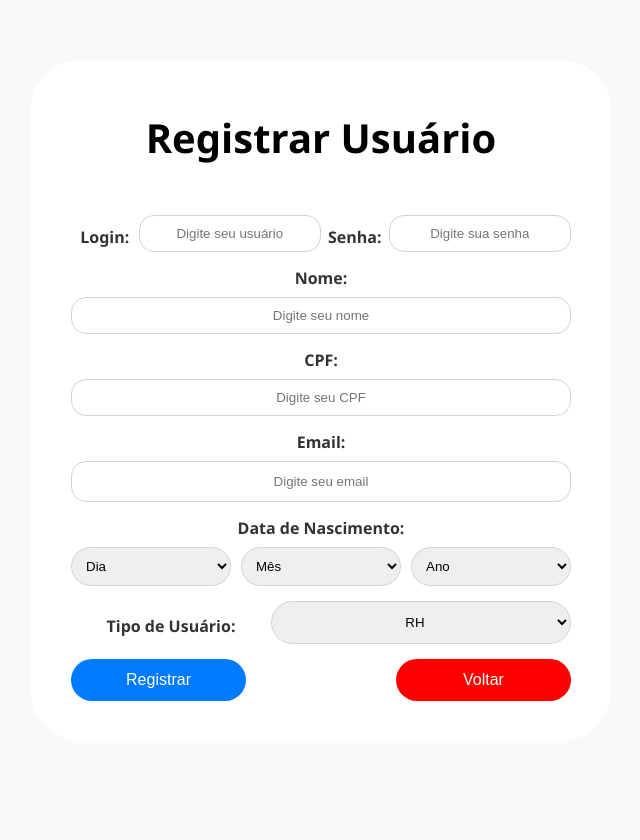
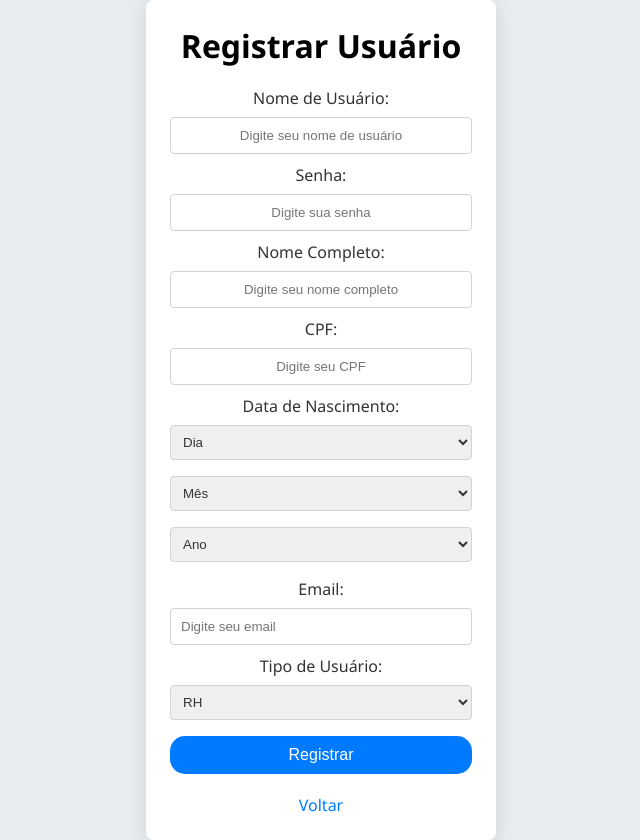
Before and after one commit to lKiMl0213/Empresa, a Flask app: template templates/register.html in a window 1280 px wide. Shown: the whole page, without its empty margins (319-959 px from the left). Before the commit the page ends 701 px from the top, so only its background shows below. Run offline with Flask 3, Linux system fonts and the light colour scheme; the template is opened without the code that fills it, so the values that code supplies are empty; some libraries are stand-ins or nearby versions.

Commit message:
still broken inside

```diff
--- a/app.py
+++ b/app.py
@@ -1,45 +1,52 @@
-from flask import Flask, render_template
+from flask import Flask, render_template, request, redirect, jsonify
 from flask_mysqldb import MySQL
 from user_management import user_management_bp
 from estoque import estoque_bp
+from dotenv import load_dotenv
+from passlib.hash import scrypt
+import os
+
+load_dotenv()
 
 app = Flask(__name__)
-app.secret_key = 'your_secret_key'
+app.secret_key = os.getenv('SECRET_KEY')
 
-app.config['MYSQL_HOST'] = 'localhost'
-app.config['MYSQL_USER'] = 'root'
-app.config['MYSQL_PASSWORD'] = 'Fortrek.1'
-app.config['MYSQL_DB'] = 'users_db'
+app.config['MYSQL_HOST'] = os.getenv('MYSQL_HOST')
+app.config['MYSQL_USER'] = os.getenv('MYSQL_USER')
+app.config['MYSQL_PASSWORD'] = os.getenv('MYSQL_PASSWORD')
+app.config['MYSQL_DB'] = os.getenv('MYSQL_DB')
 
 mysql = MySQL(app)
-
 
 app.register_blueprint(user_management_bp, url_prefix='/user_management')
 app.register_blueprint(estoque_bp, url_prefix='/estoque')
 
-@app.route('/')
-def home():
+@app.route('/', methods=['GET', 'POST'])
+def login():
+    if request.method == 'POST':
+        login = request.form['login']
+        password = request.form['password']
+
+        cursor = mysql.connection.cursor()
+        cursor.execute("SELECT * FROM users WHERE login = %s", (login,))
+        user = cursor.fetchone()
+        cursor.close()
+
+        if user:
+            stored_hash = user[2]
+            if scrypt.verify(password, stored_hash):
+                return user_type(user, login)
+            else:
+                return jsonify(success=False, message="Senha inválidos.")
+        else:
+            return jsonify(success=False, message="Usuário não encontrado.")
+
     return render_template('home.html')
 
-@app.route('/register', methods=['GET', 'POST'])
-def register():
-    return render_template('register.html')
-
-@app.route('/recovery', methods=['GET', 'POST'])
-def recovery():
-    return render_template('recovery.html')
-
-@app.route('/rh', methods=['GET', 'POST'])
-def rh():
-    return render_template('rh.html')
-
-@app.route('/storage', methods=['GET', 'POST'])
-def storage():
-    return render_template('storage.html')
-
-@app.route('/market', methods=['GET', 'POST'])
-def market():
-    return render_template('market.html')
+def user_type(user, login):
+    if len(user) < 8:
+        return jsonify(success=False, message="Tipo de usuário não encontrado.")
+    return jsonify(success=True, user_type=user[7], login=login)
 
 if __name__ == "__main__":
     app.run(debug=True)
--- a/templates/home.html
+++ b/templates/home.html
@@ -11,7 +11,7 @@
 <body>
     <div class="container-login">
         <h1>Empresa</h1>
-        <form method="post" action="{{ url_for('user_management.login') }}" onsubmit="handleSubmit(event);">
+        <form method="post" action="{{ url_for('user_management._login') }}" onsubmit="handleSubmit(event);">
             <input type="text" id="login" name="login" required minlength="5" pattern="[a-zA-Z0-9]+" placeholder="Digite seu nome de usuário">
             <input type="password" id="password" name="password" required minlength="8" placeholder="Digite sua senha">
             <div class="login-buttons">
@@ -50,7 +50,7 @@
                             window.location.href = '/rh.html';
                         } else if (data.user_type === 'storage') {
                             window.location.href = '/storage.html';
-                        } else {
+                        } else if (data.user_type === 'market') {
                             window.location.href = '/market.html';
                         }
                     } else {
--- a/templates/register.html
+++ b/templates/register.html
@@ -3,28 +3,27 @@
 <head>
     <meta charset="UTF-8">
     <meta name="viewport" content="width=device-width, initial-scale=1.0">
-    <link rel="stylesheet" href="{{ url_for('static', filename='register.css') }}">
+    <link rel="stylesheet" href="{{ url_for('static', filename='style.css') }}">
     <title>Registrar Usuário</title>
 </head>
 <body>
     <div class="container-register">
         <h1>Registrar Usuário</h1>
         <form method="post" action="{{ url_for('register') }}" onsubmit="handleSubmit(event);">
-            <div class="login-pass-input">
-                <label for="login">Login:</label>
-                <input type="text" id="login" name="login" required minlength="5" pattern="[a-z0-9]+" placeholder="Digite seu usuário">
-                <label for="password">Senha:</label>
-                <input type="password" id="password" name="password" required minlength="8" placeholder="Digite sua senha"></div>
-            <div class="name-cpf-input">
-                <label for="name">Nome:</label>
-                <input type="text" id="name" name="name" required placeholder="Digite seu nome">
-                <label for="cpf">CPF:</label>
-                <input type="text" id="cpf" name="cpf" required placeholder="Digite seu CPF"></div>
-            <div class="email-input">
-                <label for="email">Email:</label>
-                <input type="email" id="email" name="email" required placeholder="Digite seu email"></div>
+            <label for="login">Nome de Usuário:</label>
+            <input type="text" id="login" name="login" required minlength="5" pattern="[a-z0-9]+" placeholder="Digite seu nome de usuário">
+
+            <label for="password">Senha:</label>
+            <input type="password" id="password" name="password" required minlength="8" placeholder="Digite sua senha">
+
+            <label for="name">Nome Completo:</label>
+            <input type="text" id="name" name="name" required placeholder="Digite seu nome completo">
+
+            <label for="cpf">CPF:</label>
+            <input type="text" id="cpf" name="cpf" required placeholder="Digite seu CPF">
+
             <label for="birthday">Data de Nascimento:</label>
-            <div class="select-container">
+            <div class="select-container-data-register">
                 <select name="day" required>
                     <option value="">Dia</option>
                     {% for day in range(1, 32) %}
@@ -39,21 +38,25 @@
                 </select>
                 <select name="year" required>
                     <option value="">Ano</option>
-                    {% for year in range(1950, datetime.now().year + 1) %}
+                    {% for year in range(1920, current_year + 1) %}
                     <option value="{{ year }}">{{ year }}</option>
                     {% endfor %}
                 </select>
             </div>
-            <div class="type-input"><label for="type">Tipo de Usuário:</label>
+
+            <label for="email">Email:</label>
+            <input type="email" id="email" name="email" required placeholder="Digite seu email">
+
+            <label for="type">Tipo de Usuário:</label>
             <select name="type" id="type">
                 <option value="rh">RH</option>
                 <option value="storage">Estoque</option>
                 <option value="market">Mercado</option>
-            </select></div>
-            <div class="register-buttons">
-                <input type="submit" value="Registrar">
+            </select>
+
+            <input type="submit" value="Registrar">
         </form>
-        <button type="button" onclick="window.location.href='{{ url_for('home') }}';">Voltar</button></div>
+        <a href="{{ url_for('home') }}">Voltar</a>
     </div>
 
     <script>
```
Also changed, not shown: user_management.py (+2 -23 lines), static/rh.css (deleted), 1 other file.
